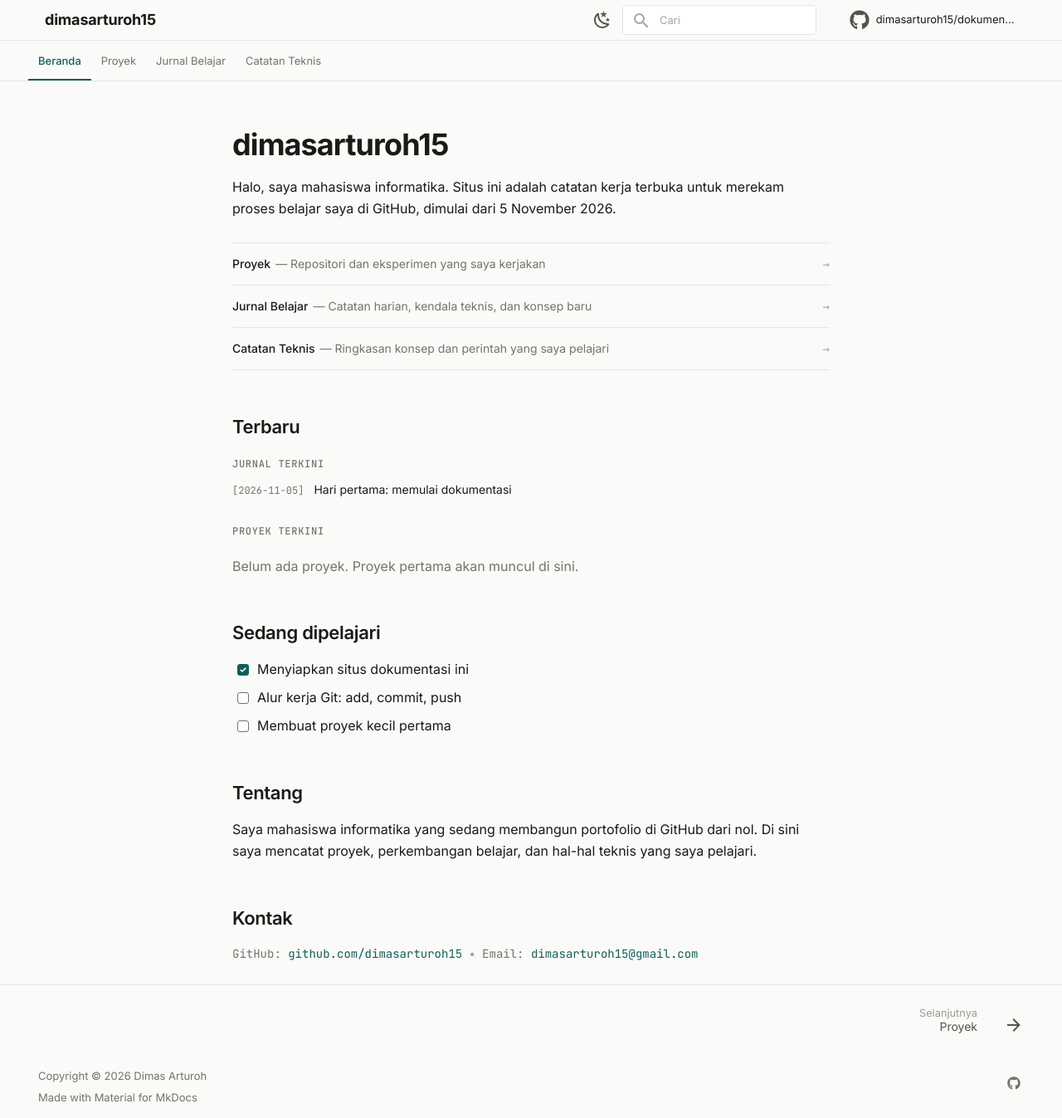
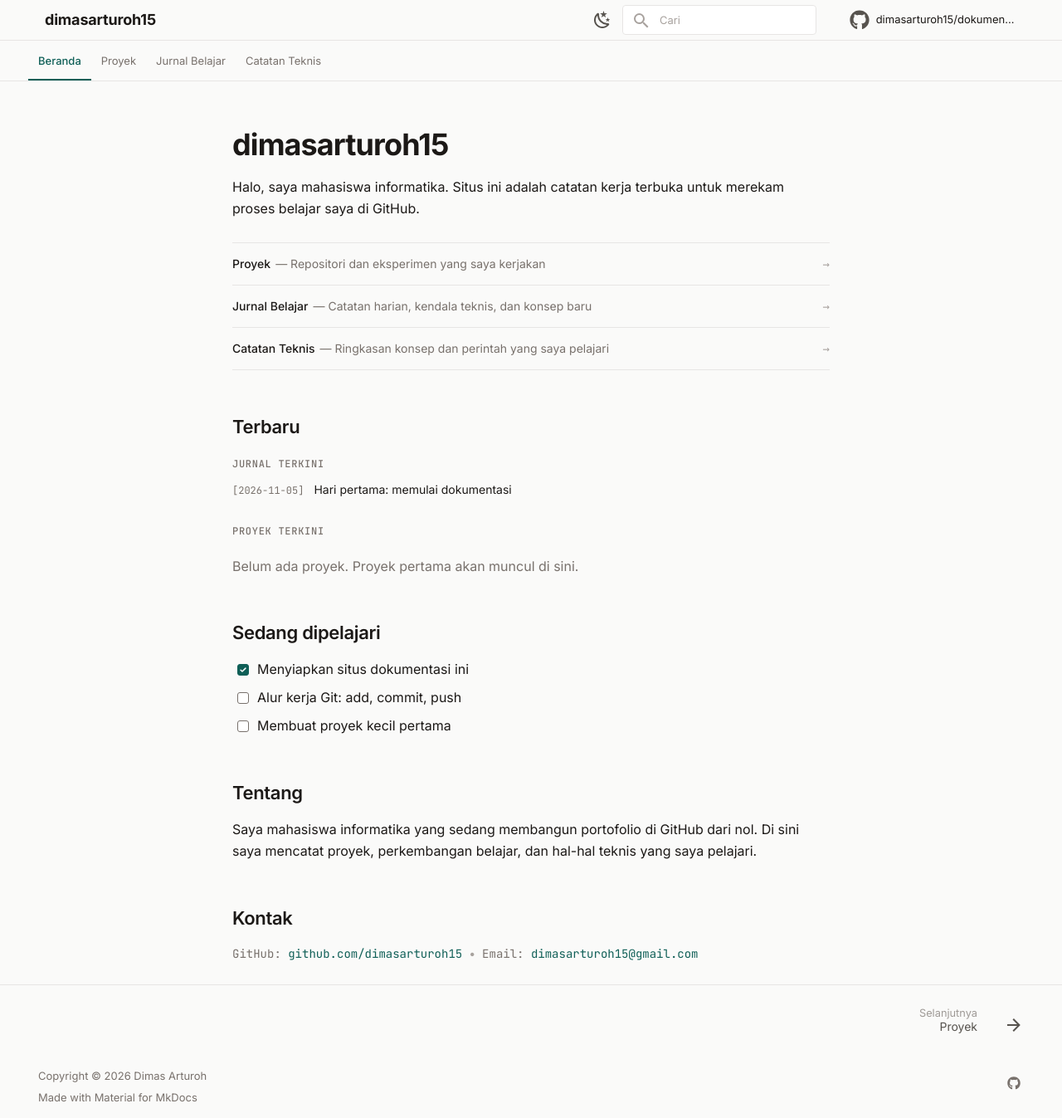
Before and after one commit to dimasarturoh15/dimasarturoh15.github.io, an MkDocs documentation site: the page built from docs/index.md, in a window 1280 px wide and 1347 px high. Shown: the whole window at 83% size. Built offline with MkDocs 1.6.1 and Material for MkDocs 9.7.7, drawn with Linux system fonts in a browser that asks for light colours; comment, search, counter and statistics services are not loaded.

Commit message:
Remove specific start date from introduction in index.md

```diff
--- a/docs/index.md
+++ b/docs/index.md
@@ -7,7 +7,7 @@ hide:
 
 # dimasarturoh15
 
-Halo, saya mahasiswa informatika. Situs ini adalah catatan kerja terbuka untuk merekam proses belajar saya di GitHub, dimulai dari 5 November 2026.
+Halo, saya mahasiswa informatika. Situs ini adalah catatan kerja terbuka untuk merekam proses belajar saya di GitHub.
 
 <div class="index-list">
   <a class="index-row" href="projects/"><span><span class="name">Proyek</span><span class="desc">— Repositori dan eksperimen yang saya kerjakan</span></span><span class="arrow">→</span></a>
```
